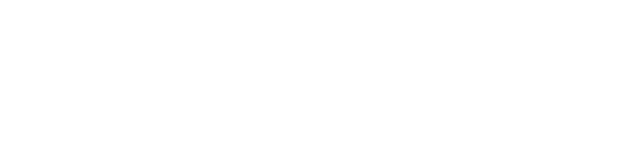
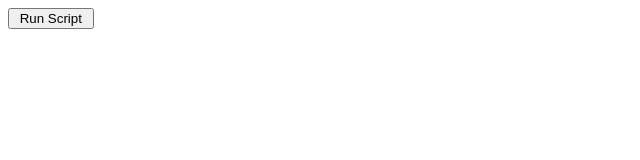
Before and after one commit to usydnlp-conda/usydnlp-conda, a plain HTML site: page index.html in a window 1280 px wide. Shown: the whole page, without its empty margins (0-640 px from the left). Drawn offline with nearby package versions, Linux system fonts and the light colour scheme.

Commit message:
Update index.html

```diff
--- a/index.html
+++ b/index.html
@@ -1,7 +1,21 @@
+<!DOCTYPE html>
 <html>
-<head>
-<title>run my python files</title>
-<?PHP
-echo shell_exec("python app.py 'parameter1'");
-?>
-</head>
+  <head>
+  </head>
+  <body>
+    <input type="button" id='script' name="scriptbutton" value=" Run Script " onclick="goPython()">
+
+    <script src="http://code.jquery.com/jquery-3.3.1.min.js" integrity="sha256-FgpCb/KJQlLNfOu91ta32o/NMZxltwRo8QtmkMRdAu8=" crossorigin="anonymous"></script>
+
+    <script>
+        function goPython(){
+            $.ajax({
+              url: "app.py",
+             context: document.body
+            }).done(function() {
+             alert('finished python script');;
+            });
+        }
+    </script>
+  </body>
+</html>
```
